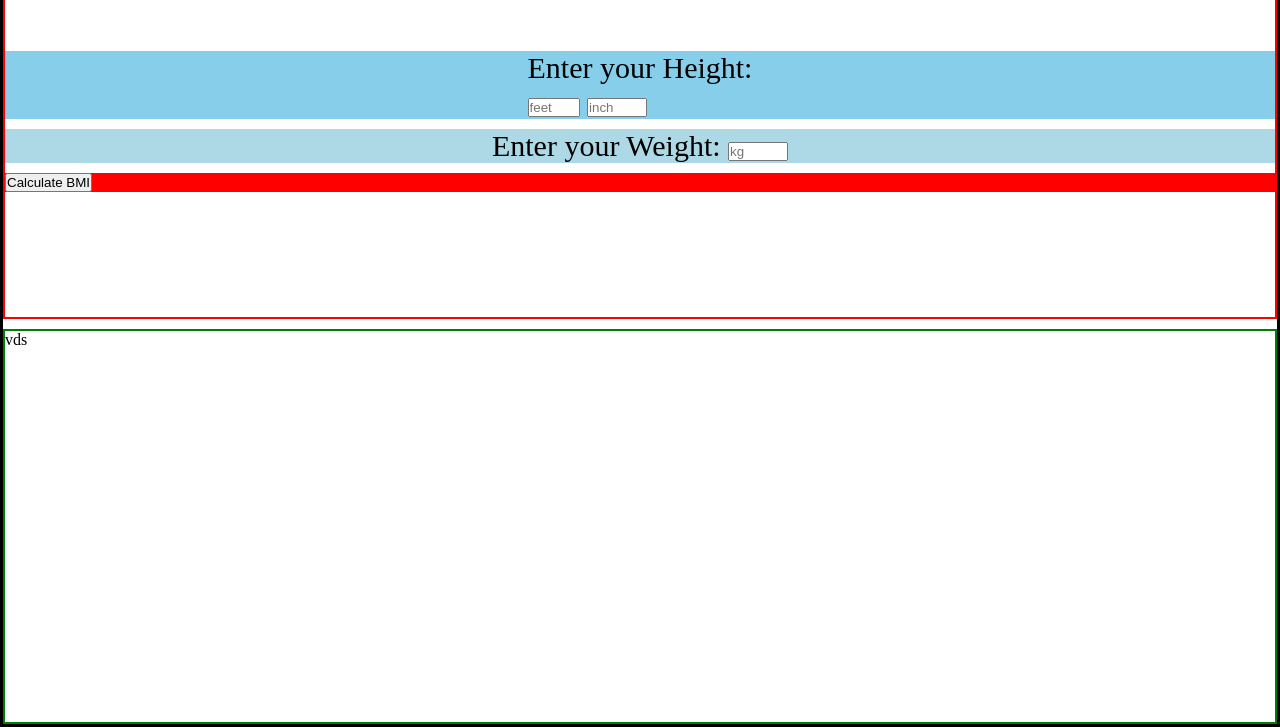
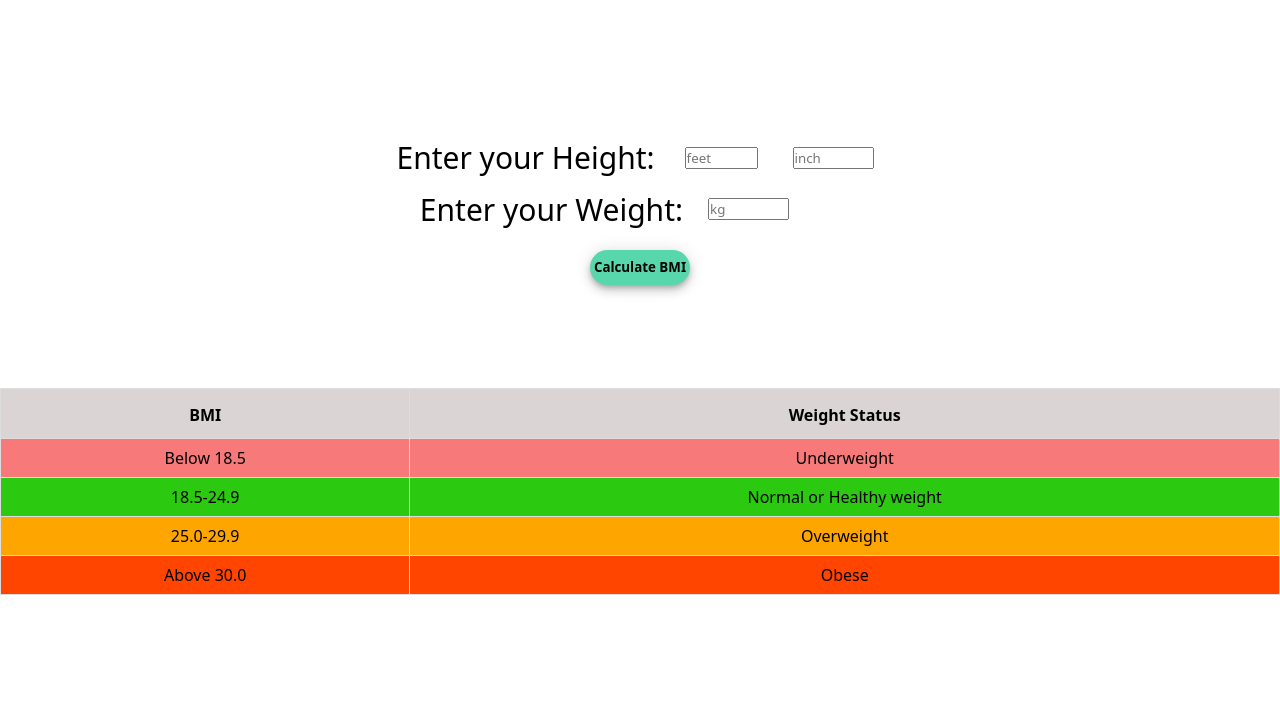
Before and after one commit to nishikantraj/BMI-Calculator, a plain HTML site: page index.html in a window 1280 px wide. Shown: the part 79-806 px from the top of the page. Drawn offline with Linux system fonts and the light colour scheme.

Commit message:
Added images and style

```diff
--- a/index.html
+++ b/index.html
@@ -10,42 +10,62 @@
 
 <body>
     <div class="main">
+      <div class="title">
+        <h1>BMI Calculator</h1>
+      </div>
       <div class="template1">
 
         <!-- Height box -->
         <div class="pheight">
-          <div id="height">
-            <form>
+          <form class="cheight">
             <label>Enter your Height: </label>
             <div class="input_box1">
-                <input type="number" min="1" max="15" step="1" required placeholder="feet">
-                <input type="number" min="1" max="100" step="1" required placeholder="inch">
+              <input id="input" type="number" min="1" max="15" step="1" required placeholder="feet">
+              <input id="input" type="number" min="1" max="100" step="1" required placeholder="inch">
             </div>
           </form>
-          </div>
         </div>
 
         <!-- Weight box -->
         <div class="pweight">
-          <div id="weight">
           <form class="cweight">
+            <label>Enter your Weight: </label>
             <div class="input_box2">
-                <label>Enter your Weight: </label>
-                <input type="number" min="1" max="500" step="1" required placeholder="kg">
+              <input id="input1" type="number" min="1" max="500" step="1" required placeholder="kg">
             </div>
           </form>
         </div>
-        </div>
 
         <!-- Submit button -->
-        <div class="button">
+        <div class="btn">
           <button>Calculate BMI</button>
         </div>
 
       </div>
 
       <div class="template2">
-        vds
+        <table class="data">
+          <tr>
+            <th>BMI</th>
+            <th>Weight Status</th>
+          </tr>
+          <tr>
+            <td style="background-color: rgb(248, 121, 121);">Below 18.5</td>
+            <td style="background-color: rgb(248, 121, 121);">Underweight</td>
+          </tr>
+          <tr>
+            <td style="background-color: rgb(43, 201, 15);">18.5-24.9</td>
+            <td style="background-color: rgb(43, 201, 15);">Normal or Healthy weight</td>
+          </tr>
+          <tr>
+            <td style="background-color: orange;">25.0-29.9</td>
+            <td style="background-color: orange;">Overweight</td>
+          </tr>
+          <tr>
+            <td style="background-color: orangered;">Above 30.0</td>
+            <td style="background-color: orangered;">Obese</td>
+          </tr>
+        </table>
       </div>
     </div>
 
--- a/style.css
+++ b/style.css
@@ -1,16 +1,25 @@
 *{
   padding:0;
   margin:0;
+  font-family: system-ui, -apple-system, BlinkMacSystemFont, 'Segoe UI', Roboto, Oxygen, Ubuntu, Cantarell, 'Open Sans', 'Helvetica Neue', sans-serif;
 }
 .main{
-  border: 3px solid black;
   height:100vh;
   display: flex;
   flex-direction:column;
   gap: 10px;
 }
+.title{
+  display: flex;
+  justify-content: center;
+  align-items: center;
+  padding-top: 20px;padding-right: 40px;
+  font-weight:lighter;
+  font-style: oblique;
+}
 .template1{
-  border: 2px solid red;
+  margin-top: 50px;
+  box-sizing: border-box;
   height:50%;
   width: 100%;
   box-sizing: border-box;
@@ -20,27 +29,80 @@
   gap: 10px;
 }
 .pheight{
-  background-color: skyblue;
+  /* background-color: skyblue; */
   font-size:30px;
   display:flex;
   justify-content: center;
 }
+.cheight{
+  display: flex;
+  justify-content: center;
+  gap: 20px;
+}
+.input_box1{
+  display: flex;
+  justify-content: center;
+  align-items: center;
+  gap: 15px;
+}
+#input{
+  margin: 10px;
+}
 .pweight{
-  background-color: lightblue;
   font-size:30px;
   display:flex;
   justify-content: center;
-  /* padding: -80px; */
 }
 .cweight{
-  /* margin-right: 20px; */
+  width: 440.281px;
+  height: 42;
+  display: flex;
 }
-.button{
-  background-color: red;
+.input_box2{
+  display: flex;
+  justify-content: center;
+  align-items: center;
+  margin-left: 25px;
+}
+.btn{
+  /* background-color: red; */
+  margin-top: 10px;
+  display: flex;
+  justify-content: center;
+  height: 35px;
+
+}
+.btn>button{
+  box-sizing: border-box;
+  width: 100px;
+  border-radius: 24px;
+  border-style: none;
+  color: black;
+  background-color: rgb(88, 215, 173);
+  cursor: pointer;
+  box-shadow:rgba(0, 0, 0, .2) 0 3px 5px -1px,rgba(0, 0, 0, .14) 0 6px 10px 0,rgba(0, 0, 0, .12) 0 1px 18px 0;
+  font-weight: 600;
+  overflow: visible;
 }
 .template2{
-  border: 2px solid green;
+  box-sizing: border-box;
   height:50%;
   width: 100%;
   box-sizing: border-box;
 }
+.data{
+  border:1px solid black;
+  border-collapse: collapse;
+  width: 100%;
+}
+.data td, .data th{
+  border: 1px solid #ddd;
+  padding: 8px;
+  text-align: center;
+}
+.data th{
+  padding-top: 15px;
+  background-color: rgba(203, 193, 193, 0.692);
+  text-align: center;
+  padding-bottom: 12px;
+}
```
Also changed, not shown: 1 other file. Lines whose indentation alone changed are shown as unchanged.
